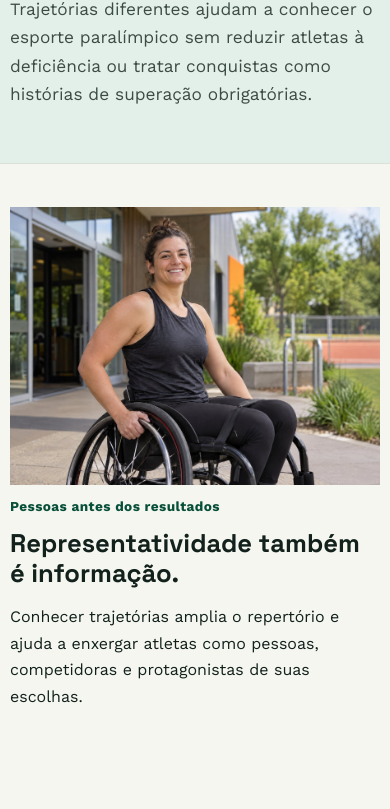
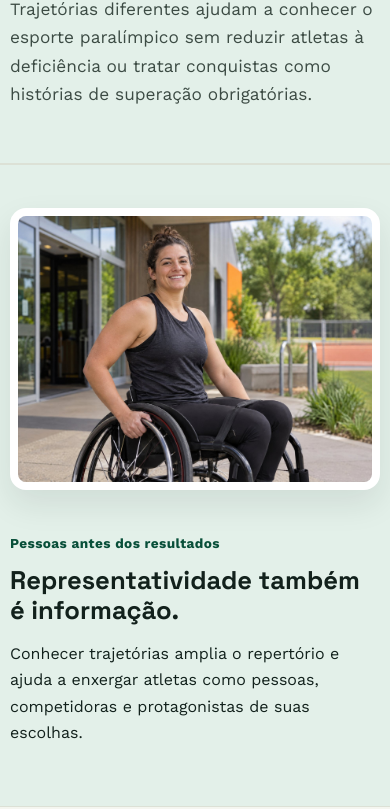
Before and after one commit to g7373hsh-glitch/Trabalho-AdaptSport, a plain HTML site: page atletas.html in a window 390 px wide. Shown: the part 289-1098 px from the top of the page. Drawn offline with nearby package versions, Linux system fonts and the light colour scheme.

Commit message:
fix: preserva estilos das imagens no video

```diff
--- a/assets/style.css
+++ b/assets/style.css
@@ -231,5 +231,20 @@ ul, ol { padding-left: 1.35rem; }
 .budget-table th, .budget-table td { border: 1px solid var(--line); padding: .75rem; text-align: left; vertical-align: top; }
 .budget-table thead th { background: var(--primary-dark); color: #FFFFFF; }
 .budget-table tbody th { background: var(--primary-soft); }
-
+/* Imagens fotográficas do projeto: destaque visual sem alterar a identidade original. */
+.hero-art { margin: 0; position: relative; overflow: hidden; border: 8px solid var(--surface); border-radius: 1.25rem; background: var(--surface); box-shadow: 0 18px 40px #12211c22; transform: rotate(1.2deg); }
+.hero-image { display: block; width: 100%; aspect-ratio: 16 / 10; object-fit: cover; }
+.hero-art figcaption { padding: .65rem .9rem .75rem; color: var(--ink-soft); font-size: .82rem; font-weight: 700; letter-spacing: .02em; }
+.section--visual-intro { background: var(--primary-soft); border-block: 1px solid var(--line); }
+.image-intro { display: grid; grid-template-columns: minmax(0, 1.05fr) minmax(18rem, .95fr); gap: var(--space-4); align-items: center; }
+.image-intro--reverse { grid-template-columns: minmax(18rem, .95fr) minmax(0, 1.05fr); }
+.image-intro--reverse .image-intro__media { order: 2; }
+.image-intro__media { overflow: hidden; border: 8px solid var(--surface); border-radius: 1rem; background: var(--surface); box-shadow: 0 14px 32px #12211c18; }
+.image-intro__media img { display: block; width: 100%; aspect-ratio: 4 / 3; object-fit: cover; transition: transform .35s ease; }
+.image-intro__media:hover img { transform: scale(1.025); }
+@media (max-width: 850px) {
+  .image-intro, .image-intro--reverse { grid-template-columns: 1fr; }
+  .image-intro--reverse .image-intro__media { order: 0; }
+  .hero-art { max-width: 420px; transform: none; }
+}
 .media-note { margin-top: .65rem; color: var(--ink-soft); font-size: .88rem; }
```
